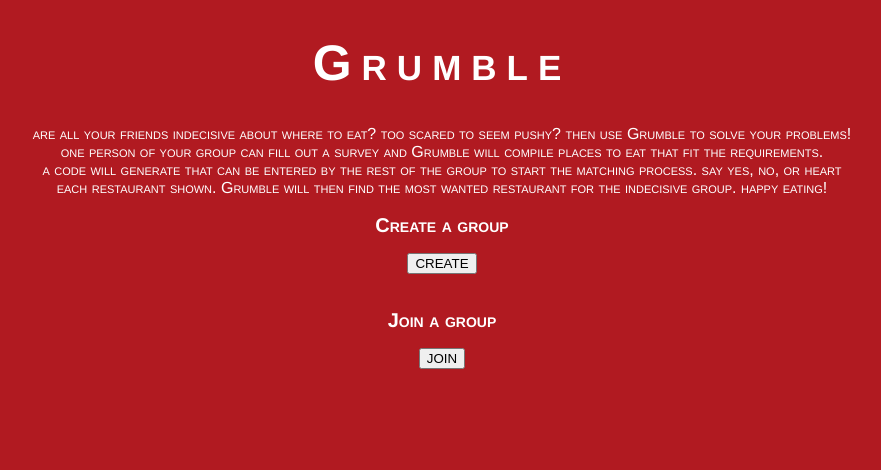
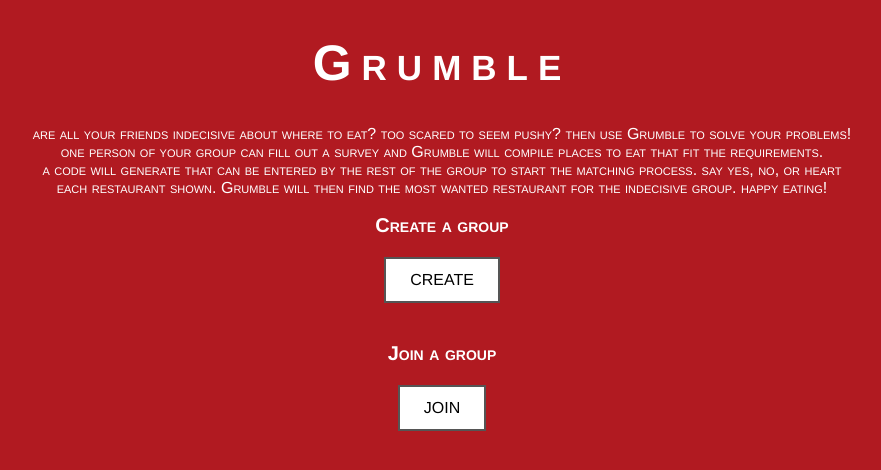
Before and after one commit to oulily/indecisivefoodies, a Python web app: template templates/home.html in a window 1280 px wide. Shown: the top 470 px of the page, without its empty margins (198-1079 px from the left). Run offline with Jinja, Linux system fonts and the light colour scheme; the template is opened without the code that fills it, so the values that code supplies are empty.

Commit message:
home buttons

```diff
--- a/stylesheets/home.css
+++ b/stylesheets/home.css
@@ -31,6 +31,32 @@ h2{
   animation-name: fadein;
 }
 
+.button{
+  background-color:#b11a21
+  border: none;
+  color: white;
+  padding: 12px 24px;
+  text-align: center;
+  text-decoration: none;
+  display: inline-block;
+  font-family: "Helvetica Neue";
+  font-size: 16px;
+  margin: 4px 2px;
+  -webkit-transition-duration: 0.4s; /* Safari */
+  transition-duration: 0.4s;
+  cursor: pointer;
+}
+.button1 {
+  background-color: white;
+  color: black;
+  border: 2px solid #555555;
+}
+
+.button1:hover {
+  background-color: #555555;
+  color: white;
+}
+
 #submitbutton {
   background-color: #005792;
   color: white;
--- a/templates/home.html
+++ b/templates/home.html
@@ -15,12 +15,12 @@
     each restaurant shown. Grumble will then find the most wanted restaurant for the indecisive group. happy eating!
       <h2>Create a group</h2>
         <form action="/filter" method="get">
-          <button>CREATE</button>
+          <button class="button button1">CREATE</button>
         </form>
       <br>
       <h2>Join a group</h2>
         <form action="/joiner" method="post">
-          <button>JOIN</button>
+          <button class="button button1">JOIN</button>
         </form>
     <br>
 </body>
```
